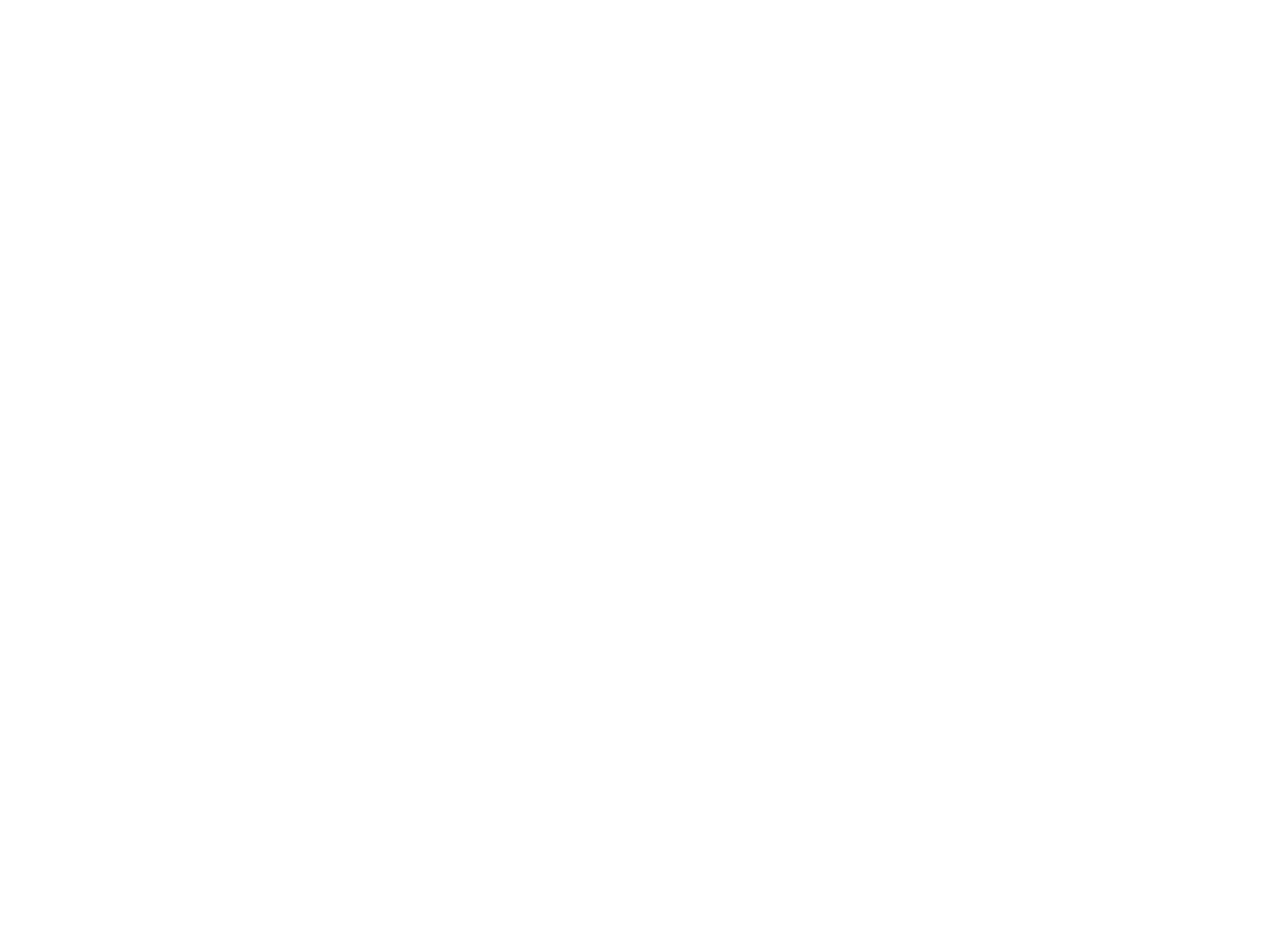
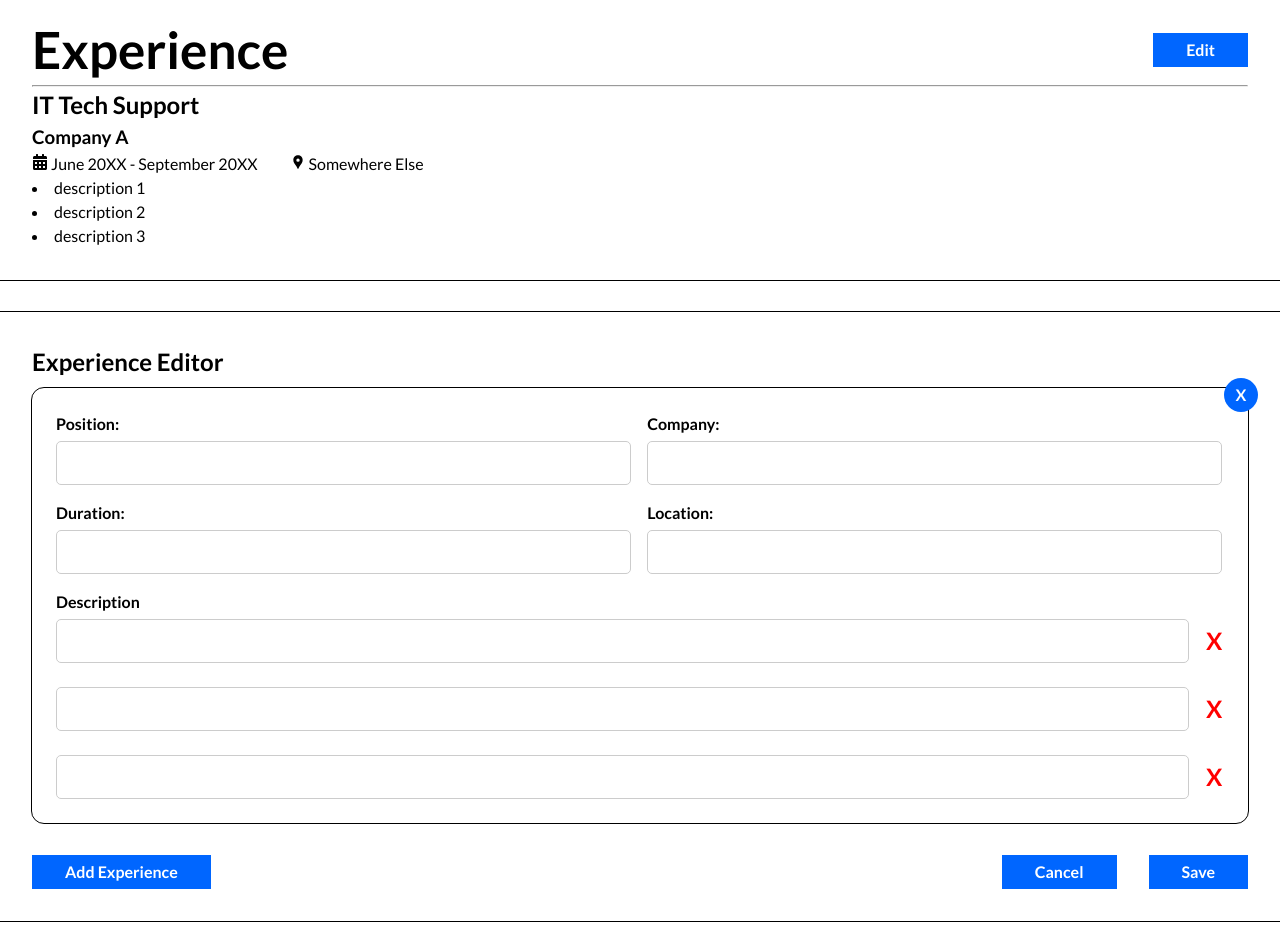
Before and after one commit to Eztatic/cv-maker, a React (Vite) app: page / in a window 1280 px wide. Shown: the part 700-1628 px from the top of the page. Before the commit the page ends 800 px from the top, so only its background shows below. Built offline with nearby package versions, Linux system fonts and the light colour scheme.

Commit message:
Completed DOM elements and styling

```diff
--- a/src/App.jsx
+++ b/src/App.jsx
@@ -1,5 +1,5 @@
 import './App.css'
-import {ProfileSection, EducationSection} from './components.jsx';
+import { ProfileSection, EducationSection, ExperienceSection } from './components.jsx';
 
 function App() {
 
@@ -7,6 +7,7 @@
     <>
       <ProfileSection />
       <EducationSection />
+      <ExperienceSection />
     </>
   )
 }
--- a/src/components.css
+++ b/src/components.css
@@ -10,7 +10,9 @@
 .profile-section,
 .edit-profile-section,
 .education-section,
-.edit-education-section {
+.edit-education-section,
+.experience-section,
+.edit-experience-section {
   padding: 2rem;
   margin-bottom: 2rem;
   outline: 1px solid #000;
@@ -19,15 +21,25 @@
 
 button.edit-profile {
   position: absolute;
+  top: 1rem;
+  right: 1.5rem;
+}
+
+button.edit-education,
+button.edit-experience {
+  position: absolute;
+  top: 2.75rem;
   right: 2rem;
+}
+
+button:hover {
+  transform: scale(1.03);
 }
 
 .no-click {
   opacity: 0.5;
   pointer-events: none;
 }
-
-/* Profile Section Styling */
 
 .profile-links {
   margin-top: 1.5rem;
@@ -60,36 +72,28 @@
   gap: 2rem;
 }
 
-/* Education Section Styling */
-
-.education-section > h1 {
+.education-section > h1,
+.experience-section > h1,
+.edit-education-section > h2,
+.edit-experience-section > h2 {
   margin-bottom: 0.5rem;
 }
 
-button.edit-education {
-  position: absolute;
-  top: 2.75rem;
-  right: 2rem;
-}
-
-/* Education Edit Section Styling */
-
-.education-section > ul > *:not(:last-child) {
+.education-section > ul > *:not(:last-child),
+.experience-section > ul > *:not(:last-child) {
   margin-bottom: 1rem;
 }
 
-.edit-education-section > h2 {
-  margin-bottom: 0.5rem;
-}
-
-.edit-education-section > form > ul {
+.edit-education-section > form > ul,
+.edit-experience-section > form > ul {
   width: 100%;
   display: flex;
   flex-direction: column;
   gap: 2rem;
 }
 
-.edit-education-section > form > ul li {
+.edit-education-section > form > ul li,
+.edit-experience-section > form > ul > li {
   padding: 1.5rem;
   border-radius: 12px;
   outline: 1px solid #000;
@@ -99,7 +103,7 @@
   gap: 1rem;
 }
 
-button.close {
+button.remove {
   font-size: 1em;
   font-weight: bold;
   width: 2em;
@@ -115,10 +119,56 @@
   cursor: pointer;
 }
 
-.edit-education-section .button-group {
+button.delete-description {
+  font-size: 1.5em;
+  color: #ff0000;
+  background-color: transparent;
+  padding: 0;
+}
+
+button.delete-description:hover {
+  color: #f89191;
+  border: none;
+}
+
+.edit-education-section .button-group,
+.edit-experience-section .button-group {
   justify-content: space-between;
 }
 
-.edit-education-section .button-group > div > button:first-child {
+.edit-education-section .button-group > div > button:first-child,
+.edit-experience-section .button-group > div > button:first-child {
   margin-right: 2rem;
 }
+
+.experience-section .experience-description > li {
+  list-style-type: disc;
+  list-style-position: inside;
+}
+
+.experience-section .duration,
+.experience-section .location {
+  margin-right: 2rem;
+  display: inline-block;
+}
+
+.description {
+  width: 100%;
+}
+
+.description > ul {
+  display: flex;
+  flex-direction: column;
+  gap: 1.5rem;
+}
+
+.description > ul > li {
+  padding: 0;
+  outline: none;
+  display: flex;
+  gap: 1rem;
+}
+
+.description > ul > li > input {
+  width: 97%;
+}
--- a/src/components.jsx
+++ b/src/components.jsx
@@ -315,7 +315,7 @@
 	const extractData = (information) => {
 		return information.map((data) => (
 			<li key={data.id}>
-				<button className="close" onClick={() => { removeItemHandler(data.id) }}>X</button>
+				<button className="remove" onClick={() => { removeItemHandler(data.id) }}>X</button>
 				<div>
 					<label htmlFor="degree">Degree: </label>
 					<input
@@ -366,7 +366,7 @@
 			exit={{ height: 0, opacity: 0, translateY: -50 }}
 			transition={{ duration: 0.5, ease: "easeIn" }}
 			style={{ overflow: "hidden" }}>
-			<h2>Profile Editor</h2>
+			<h2>Education Editor</h2>
 			<form action="#">
 				<ul>
 					{extractData(info)}
@@ -383,4 +383,174 @@
 	);
 }
 
-export { ProfileSection, EducationSection };
+function ExperienceSection() {
+	return (
+		<>
+			<Experience />
+			<EditExperience />
+		</>
+	);
+}
+
+const expInfo = [
+	{
+		id: uuidv4(),
+		position: 'IT Tech Support',
+		company: 'Company A',
+		duration: 'June 20XX - September 20XX',
+		location: 'Somewhere Else',
+		description: [
+			{ id: uuidv4(), text: "description 1" },
+			{ id: uuidv4(), text: "description 2" },
+			{ id: uuidv4(), text: "description 3" }
+		]
+	},
+	// {
+	// 	id: uuidv4(),
+	// 	position: 'IT Engineer',
+	// 	company: 'Company B',
+	// 	duration: 'June 20XX - September 20XX',
+	// 	location: 'Somewhere Else',
+	// 	description: [
+	// 		{ id: uuidv4(), text: "description 1" },
+	// 		{ id: uuidv4(), text: "description 2" },
+	// 		{ id: uuidv4(), text: "description 3" }
+	// 	]
+	// }
+];
+
+function Experience() {
+	const ExperienceDescription = ({ data }) => {
+		return (
+			<ul className="experience-description">
+				{data.map((description) =>
+					<li key={description.id}>{description.text}</li>
+				)}
+			</ul>
+		);
+	}
+
+	const ExperienceData = ({ information }) => {
+		return (
+			<ul>
+				{
+					information.map((data) => (
+						<li key={data.id}>
+							<h2 className="position">{data.position}</h2>
+							<h3 className="company">{data.company}</h3>
+							<p className="duration">
+								<FaCalendarAlt /> {data.duration}
+							</p>
+							<p className="location">
+								<MdLocationPin /> {data.location}
+							</p>
+							<ExperienceDescription data={data.description} />
+						</li>
+					))
+				}
+			</ul>
+		);
+	}
+
+	return (
+		<section className="experience-section">
+			<button className="edit-experience">Edit</button>
+			<h1>Experience</h1>
+			<hr />
+			<ExperienceData information={expInfo} />
+		</section>
+	);
+}
+
+function EditExperience() {
+	const ExperienceDescription = ({ data }) => {
+		return (
+			<div className="description">
+				<label>Description</label>
+				<ul>
+					{
+						data.map((description) => {
+							return (
+								<li key={description.id}>
+									<input
+										type="text"
+										name="position"
+										id="position"
+									/>
+									<button className="delete-description">X</button>
+								</li>
+							);
+						})
+					}
+				</ul>
+			</div>
+		);
+	}
+
+	const ExperienceData = ({ information }) => {
+		return (
+			<ul>
+				{
+					information.map((data) => (
+						<li key={data.id}>
+							<button className="remove">X</button>
+							<div>
+								<label htmlFor="position">Position: </label>
+								<input
+									type="text"
+									name="position"
+									id="position"
+								/>
+							</div>
+							<div>
+								<label htmlFor="company">Company: </label>
+								<input
+									type="text"
+									name="company"
+									id="company"
+								/>
+							</div>
+							<div>
+								<label htmlFor="duration">Duration: </label>
+								<input
+									type="text"
+									name="duration"
+									id="duration"
+								/>
+							</div>
+							<div>
+								<label htmlFor="location">Location: </label>
+								<input
+									type="text"
+									name="location"
+									id="location"
+								/>
+							</div>
+							<ExperienceDescription data={data.description} />
+						</li>
+					))
+				}
+			</ul>
+		);
+	}
+
+	return (
+		<motion.section
+			className="edit-experience-section"
+		>
+			<h2>Experience Editor</h2>
+			<form action="#">
+				<ExperienceData information={expInfo} />
+			</form>
+			<div className="button-group">
+				<button className="addExperience">Add Experience</button>
+				<div>
+					<button className="cancel">Cancel</button>
+					<button className="save">Save</button>
+				</div>
+			</div>
+		</motion.section>
+	);
+}
+
+export { ProfileSection, EducationSection, ExperienceSection };
```
